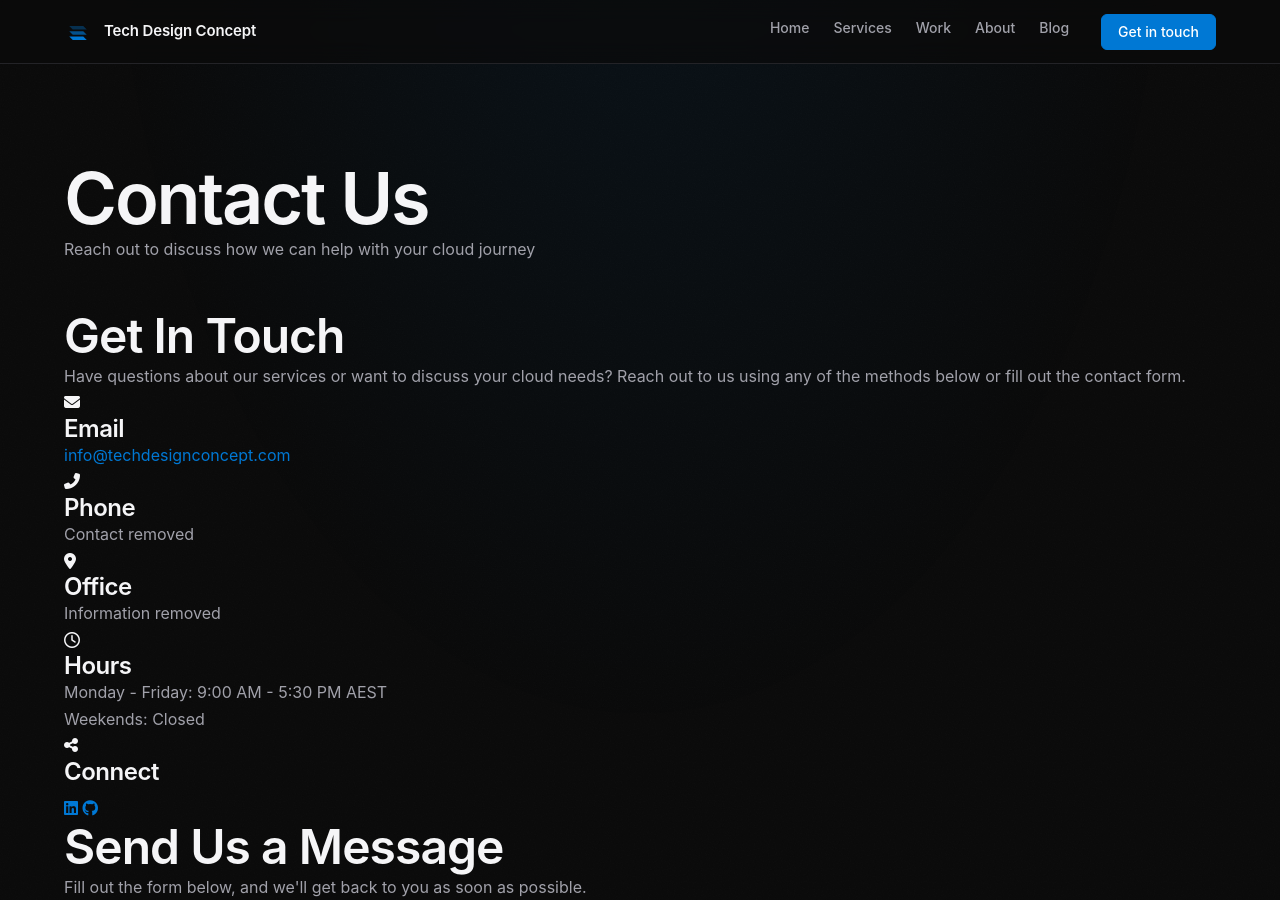
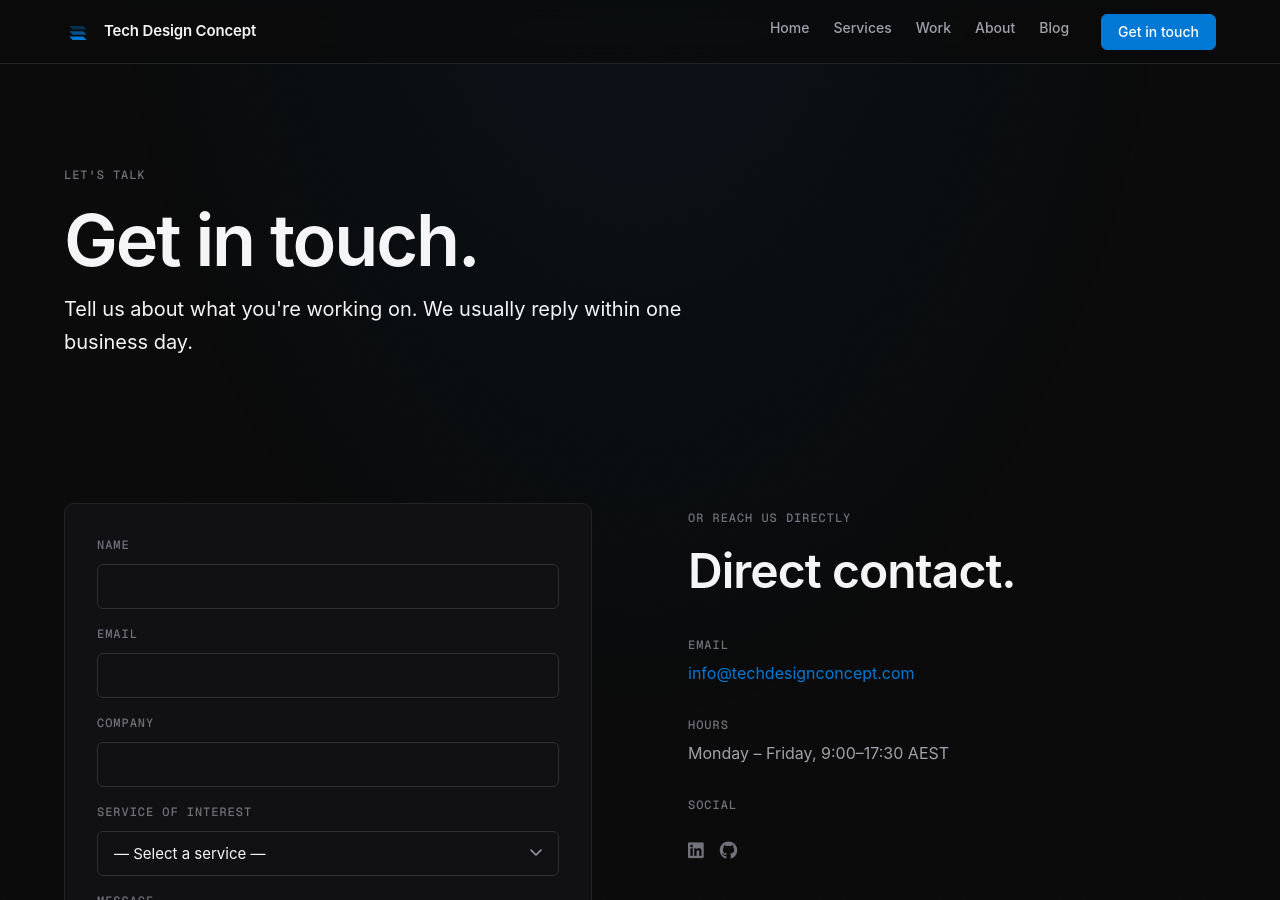
Before and after one commit to TechDesignConcept/Landing-Page, a Jekyll site: the page built from contact/index.html, in a window 1280 px wide and 900 px high. Built offline with Jekyll 4.4.1, drawn with Linux system fonts in a browser that asks for light colours; some of the changed text lies outside the part shown.

Commit message:
feat(contact): rewrite with dark form and right-side direct contact block

```diff
--- a/contact/index.html
+++ b/contact/index.html
@@ -1,139 +1,83 @@
 ---
 layout: default
-title: Contact Us
-description: Get in touch with Tech Design Concept for expert Azure and Cloud consulting services
+title: Contact
+description: Get in touch with Tech Design Concept to discuss your Azure engagement.
 ---
 
-<div class="page-header">
+<section class="page-header">
     <div class="container">
-        <h1>Contact Us</h1>
-        <p class="page-description">Reach out to discuss how we can help with your cloud journey</p>
+        <p class="eyebrow">Let's talk</p>
+        <h1>Get in touch.</h1>
+        <p class="lede">Tell us about what you're working on. We usually reply within one business day.</p>
     </div>
-</div>
+</section>
 
-<div class="container">
-    <div class="contact-grid">
-        <div class="contact-info">
-            <h2>Get In Touch</h2>
-            <p>Have questions about our services or want to discuss your cloud needs? Reach out to us using any of the methods below or fill out the contact form.</p>
-
-            <div class="contact-method">
-                <div class="contact-icon">
-                    <i class="fas fa-envelope"></i>
-                </div>
-                <div class="contact-details">
-                    <h3>Email</h3>
-                    <p><a href="mailto:info@techdesignconcept.com">info@techdesignconcept.com</a></p>
+<section class="section">
+    <div class="container">
+        <div class="grid-2" style="align-items:start;gap:var(--space-9)">
+            <div class="reveal">
+                <div class="card">
+                    <form id="contact-form" action="https://formspree.io/f/xgvaqnyd" method="POST">
+                        <div class="form-field">
+                            <label class="form-label" for="name">Name</label>
+                            <input class="form-control" type="text" id="name" name="name" required autocomplete="name">
+                        </div>
+                        <div class="form-field">
+                            <label class="form-label" for="email">Email</label>
+                            <input class="form-control" type="email" id="email" name="_replyto" required autocomplete="email">
+                        </div>
+                        <div class="form-field">
+                            <label class="form-label" for="company">Company</label>
+                            <input class="form-control" type="text" id="company" name="company" autocomplete="organization">
+                        </div>
+                        <div class="form-field">
+                            <label class="form-label" for="service">Service of interest</label>
+                            <select class="form-control" id="service" name="service">
+                                <option value="">— Select a service —</option>
+                                <option>Cloud Migration</option>
+                                <option>Security Solutions</option>
+                                <option>DevOps &amp; Automation</option>
+                                <option>Infrastructure Optimisation</option>
+                                <option>Data Solutions</option>
+                                <option>Training &amp; Enablement</option>
+                                <option>AI &amp; Analytics</option>
+                                <option>Not sure yet</option>
+                            </select>
+                        </div>
+                        <div class="form-field">
+                            <label class="form-label" for="message">Message</label>
+                            <textarea class="form-control" id="message" name="message" required></textarea>
+                        </div>
+                        <input type="hidden" name="_subject" value="Tech Design Concept website inquiry">
+                        <button type="submit" class="btn btn-lg">Send message <i class="fas fa-arrow-right" aria-hidden="true"></i></button>
+                    </form>
+                    <div id="contact-success" class="form-success" hidden>
+                        <h3 style="margin-bottom:var(--space-2)">Thanks — message received.</h3>
+                        <p>We'll get back to you within one business day.</p>
+                    </div>
                 </div>
             </div>
-            <div class="contact-method">
-                <div class="contact-icon">
-                    <i class="fas fa-phone-alt"></i>
-                </div>
-                <div class="contact-details">
-                    <h3>Phone</h3>
-                    <p>Contact removed</p>
-                </div>
-            </div>
-            <div class="contact-method">
-                <div class="contact-icon">
-                    <i class="fas fa-map-marker-alt"></i>
-                </div>
-                <div class="contact-details">
-                    <h3>Office</h3>
-                    <p>Information removed</p>
-                </div>
-            </div>
-
-            <div class="contact-method">
-                <div class="contact-icon">
-                    <i class="far fa-clock"></i>
-                </div>
-                <div class="contact-details">
-                    <h3>Hours</h3>
-                    <p>Monday - Friday: 9:00 AM - 5:30 PM AEST<br>Weekends: Closed</p>
-                </div>
-            </div>
-
-            <div class="contact-method">
-                <div class="contact-icon">
-                    <i class="fas fa-share-alt"></i>
-                </div>
-                <div class="contact-details">
-                    <h3>Connect</h3>
-                    <div class="social-links" style="margin-top: 10px;">
-                        <a href="https://linkedin.com/company/tech-design-concept" target="_blank" title="LinkedIn" aria-label="LinkedIn">
-                            <i class="fab fa-linkedin"></i>
-                        </a>
-                        <a href="https://github.com/techdesignconcept" target="_blank" title="GitHub" aria-label="GitHub">
-                            <i class="fab fa-github"></i>
-                        </a>
+            <div class="reveal">
+                <p class="eyebrow">Or reach us directly</p>
+                <h2>Direct contact.</h2>
+                <div class="stack mt-6">
+                    <div>
+                        <p class="eyebrow" style="margin-bottom:var(--space-1)">Email</p>
+                        <p><a href="mailto:info@techdesignconcept.com">info@techdesignconcept.com</a></p>
+                    </div>
+                    <div>
+                        <p class="eyebrow" style="margin-bottom:var(--space-1)">Hours</p>
+                        <p>Monday – Friday, 9:00–17:30 AEST</p>
+                    </div>
+                    <div>
+                        <p class="eyebrow" style="margin-bottom:var(--space-1)">Social</p>
+                        <div class="footer-socials">
+                            <a href="https://linkedin.com/company/tech-design-concept" target="_blank" rel="noopener" aria-label="LinkedIn"><i class="fab fa-linkedin" aria-hidden="true"></i></a>
+                            <a href="https://github.com/techdesignconcept" target="_blank" rel="noopener" aria-label="GitHub"><i class="fab fa-github" aria-hidden="true"></i></a>
+                        </div>
                     </div>
                 </div>
             </div>
         </div>
-
-        <div class="contact-form">
-            <h2>Send Us a Message</h2>
-            <p>Fill out the form below, and we'll get back to you as soon as possible.</p>
-
-            <form action="https://formspree.io/f/xgvaqnyd" method="POST">
-                <div class="form-group">
-                    <label for="name" class="form-label">Name</label>
-                    <input type="text" id="name" name="name" class="form-control" required>
-                </div>
-
-                <div class="form-group">
-                    <label for="email" class="form-label">Email</label>
-                    <input type="email" id="email" name="_replyto" class="form-control" required>
-                </div>
-
-                <div class="form-group">
-                    <label for="company" class="form-label">Company</label>
-                    <input type="text" id="company" name="company" class="form-control">
-                </div>
-
-                <div class="form-group">
-                    <label for="phone" class="form-label">Phone (Optional)</label>
-                    <input type="tel" id="phone" name="phone" class="form-control">
-                </div>
-
-                <div class="form-group">
-                    <label for="service" class="form-label">Service of Interest</label>
-                    <select id="service" name="service" class="form-control">
-                        <option value="">-- Select a Service --</option>
-                        <option value="Cloud Migration">Cloud Migration</option>
-                        <option value="Security Solutions">Security Solutions</option>
-                        <option value="DevOps & Automation">DevOps & Automation</option>
-                        <option value="Infrastructure Optimisation">Infrastructure Optimisation</option>
-                        <option value="Data Solutions">Data Solutions</option>
-                        <option value="Cloud Training">Cloud Training</option>
-                        <option value="AI & Analytics">AI & Analytics</option>
-                        <option value="Other">Other</option>
-                    </select>
-                </div>
-
-                <div class="form-group">
-                    <label for="message" class="form-label">Message</label>
-                    <textarea id="message" name="message" class="form-control" required></textarea>
-                </div>
-
-                <input type="hidden" name="_subject" value="Tech Design Concept Website Inquiry">
-
-                <button type="submit" class="btn">
-                    <i class="fas fa-paper-plane"></i> Send Message
-                </button>
-            </form>
-        </div>
     </div>
-
-    <section class="mb-3 mt-3">
-        <h2 class="text-center">Schedule a Consultation</h2>
-        <p class="text-center">Would you prefer to schedule a specific time to discuss your cloud project or needs? Use our calendar booking system to select a time that works best for you.</p>
-        <div class="text-center mt-2">
-            <a href="mailto:info@techdesignconcept.com?subject=Meeting%20Request:%20Azure%20Consulting&body=Hello%20Tech%20Design%20Concept%20team,%0A%0AI%20would%20like%20to%20schedule%20a%20meeting%20to%20discuss%20your%20cloud%20consulting%20services.%0A%0APreferred%20Date/Time:%20%0AProject%20Details:%20%0A%0AThank%20you,%0A%0A" class="btn">
-                <i class="far fa-calendar-alt"></i> Request Meeting
-            </a>
-        </div>
-    </section>
-</div>
+</section>
```
